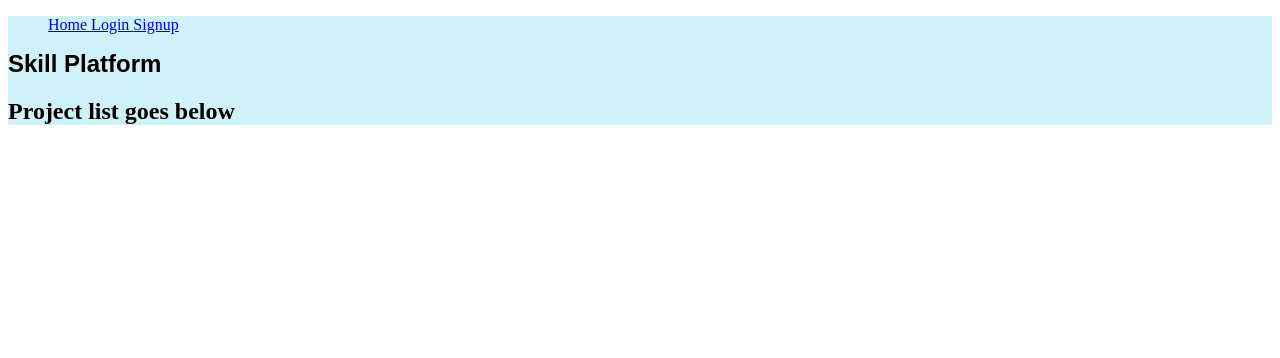
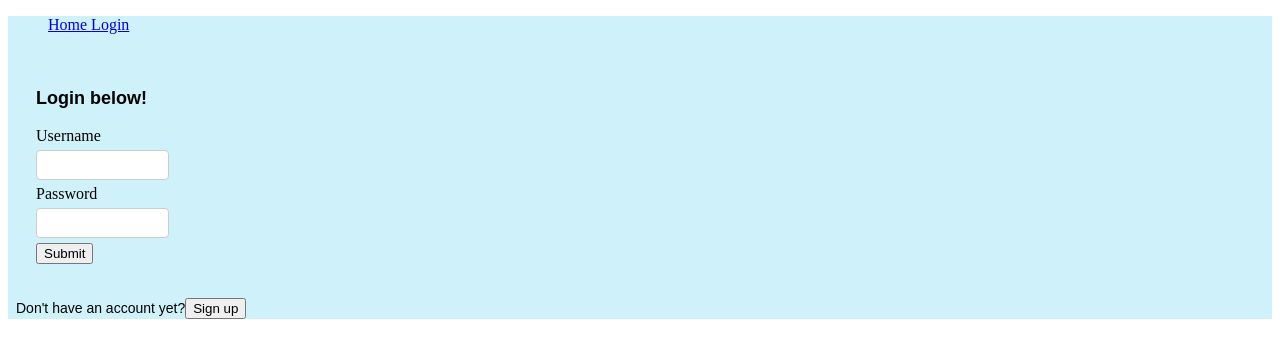
Before and after one commit to kevinwjchoi/skill-share-platform-application, a React (Create React App) app in the folder client/: page /home in a window 1280 px wide. Shown: the top 358 px of the page. Built offline with nearby package versions, Linux system fonts and the light colour scheme; no server answers.

Commit message:
Login logout fixed. Signup fixed

```diff
--- a/client/src/components/App.js
+++ b/client/src/components/App.js
@@ -5,12 +5,27 @@ import NavBar from './NavBar';
 import Home from './Home';
 import Login from './Login';
 import Signup from  './Signup'
-
+import Logout from './Logout';
 
 
 function App() {
 
+
   const [users, setUsers] = useState(null)
+  const [user, setUser] = useState(null)
+
+  function handleNewUser(newUser){
+    setUsers([...users, newUser])
+  }
+  useEffect(() => {
+    // auto-login
+    fetch("/check_session").then((r) => {
+      if (r.ok) {
+        r.json().then((data) => setUser(data));
+      }
+    });
+  }, []);
+
 
   useEffect(()=> {
     fetch("/users").then(
@@ -27,11 +42,12 @@ function App() {
   return (
   <div className="App">
     <header className="App-header">
-      <NavBar />
+      <NavBar user={user} setUser={setUser}/>
         <Routes>
-          <Route path="/home" element={<Home />}/>
-          <Route path="/login" element={<Login />}/>
-          <Route path="/signup" element={<Signup />}/>
+          <Route path="/home" element={<Home user={user} setUser={setUser} />}/>
+          <Route path="/login" element={<Login setUser={setUser} />}/>
+          <Route path="/signup" element={<Signup handleNewUser={handleNewUser}/>}/>
+          <Route path="/logout" element={<Logout user={user} setUser={setUser}/>}/>
         </Routes>
 
     </header>
--- a/client/src/components/Home.js
+++ b/client/src/components/Home.js
@@ -3,19 +3,18 @@ import {useEffect, useState} from 'react'
 import Login from './Login';
 
 
-function Home() {
-    const [user, setUser] = useState(null)
+function Home({user, setUser}) {
 
     useEffect(() => {
       // auto-login
       fetch("/check_session").then((r) => {
         if (r.ok) {
-          r.json().then((user) => setUser(user));
+          r.json().then((data) => setUser(data));
         }
       });
     }, []);
 
-    // if (!user) return <Login setUser={setUser} />;
+    if (!user) return <Login setUser={setUser} />;
 
 
     return (
--- a/client/src/components/Login.js
+++ b/client/src/components/Login.js
@@ -1,30 +1,21 @@
-import { useState } from 'react';
+import React from 'react'
+
 import LoginForm from './LoginForm';
 
 
 function Login({setUser}){
-    const [showLogin, setShowLogin] = useState(true);
+
 
     return (
         <>
         <body>
-            {showLogin ? (
                 <>
                 <LoginForm setUser={setUser} />
                 <p>
                     Don't have an account yet?
-                    <button onClick={()=> setShowLogin(false)}>Sign up</button>
+                    <button>Sign up</button>
                 </p>
                 </>
-            ):(
-                <>
-                <p>
-                    Don't have an account yet?
-                </p>
-
-                    <button onClick={() => setShowLogin(false)}>Log in</button>
-                </>
-            )}
         </body>
         </>
     );
--- a/client/src/components/NavBar.js
+++ b/client/src/components/NavBar.js
@@ -1,13 +1,29 @@
 import { Link } from 'react-router-dom';
-function NavBar(){
+function NavBar({user, setUser}){
 
-
+  const handleLogout = () => {
+    fetch('/logout', {
+      method: 'DELETE',
+    })
+      .then((r) => {
+        if (r.ok) {
+          setUser(null); // Clear user state upon successful logout
+        }
+      })
+      .catch((error) => {
+        console.error('Logout error:', error);
+      });
+  };
     return (
         <nav className='nav-bar'>
           <ul>
               <Link to="/home">Home </Link>
-              <Link to="/login">Login </Link>
-              <Link to="/signup">Signup</Link>
+              {user ? (
+                <Link to="/home" onClick={handleLogout}>Logout </Link>
+              ) : (
+                <Link to="/login">Login</Link>
+              )}
+
           </ul>
         </nav>
       );
--- a/client/src/components/Signup.js
+++ b/client/src/components/Signup.js
@@ -3,9 +3,9 @@ import {Formik, Field, ErrorMessage, Form} from 'formik';
 import * as Yup from 'yup';
 import SignupForm from "./SignupForm";
 
-function Signup(){
+function Signup({handleNewUser}){
 
-    const [inputUsername, setInputUsername] = useState("")
+
 
 
 
@@ -13,7 +13,7 @@ function Signup(){
         <>
             <header>
             <h1>Create a new user!</h1>
-            <SignupForm />
+            <SignupForm handleNewUser={handleNewUser} />
             </header>
 
         </>
--- a/client/src/components/SignupForm.js
+++ b/client/src/components/SignupForm.js
@@ -1,8 +1,9 @@
 import React from "react";
+import {useState} from "react";
 import {Formik, Field, ErrorMessage, Form} from 'formik';
 import * as Yup from 'yup';
 
-function SignupForm(){
+function SignupForm({handleNewUser}){
     const initialValues = {
         username: "",
         password: "",
@@ -12,7 +13,7 @@ function SignupForm(){
     const validationSchema = Yup.object().shape({
         username: Yup.string()
             .required("")
-            .min(6, "Username must be at least 6 characters")
+            .min(6, "Username must be at least 4 characters")
             .max(15, "Username must not exceed 15 characters"),
         password: Yup.string()
             .required("")
@@ -20,11 +21,32 @@ function SignupForm(){
             .max(80, "Password must not exceed 80 characters")
     });
 
-    const handleSubmit = (values, { resetForm }) => {
+    const handleSubmit = (values, { setErrors, resetForm }) => {
+        fetch("/signup", {
+            method: "POST",
+            headers: {
+                "Content-Type": "application/json",
+            },
+            body: JSON.stringify(values),
+        })
+        .then((r) => {
+            if (r.ok) {
+                return r.json().then((newUser) => handleNewUser(newUser));
+            } else {
+                return r.json().then((err) => {
+                    setErrors(err.errors);
+                    throw new Error("Signup failed.");
+                });
+            }
+        })
+        .catch((error) => {
+            console.error("Signup error:", error);
+        })
+        .finally(() => {
+            resetForm();
+        });
+    };
 
-        console.log("Form submitted:", values);
-        resetForm();
-    };
 
     return (
         <div className="container" style={{padding: 20}}>
@@ -57,6 +79,6 @@ function SignupForm(){
         </div>
 
     )
-}
 
+};
 export default SignupForm
```
Also changed, not shown: 2 other files (tests, documents, lock files or other folders).
